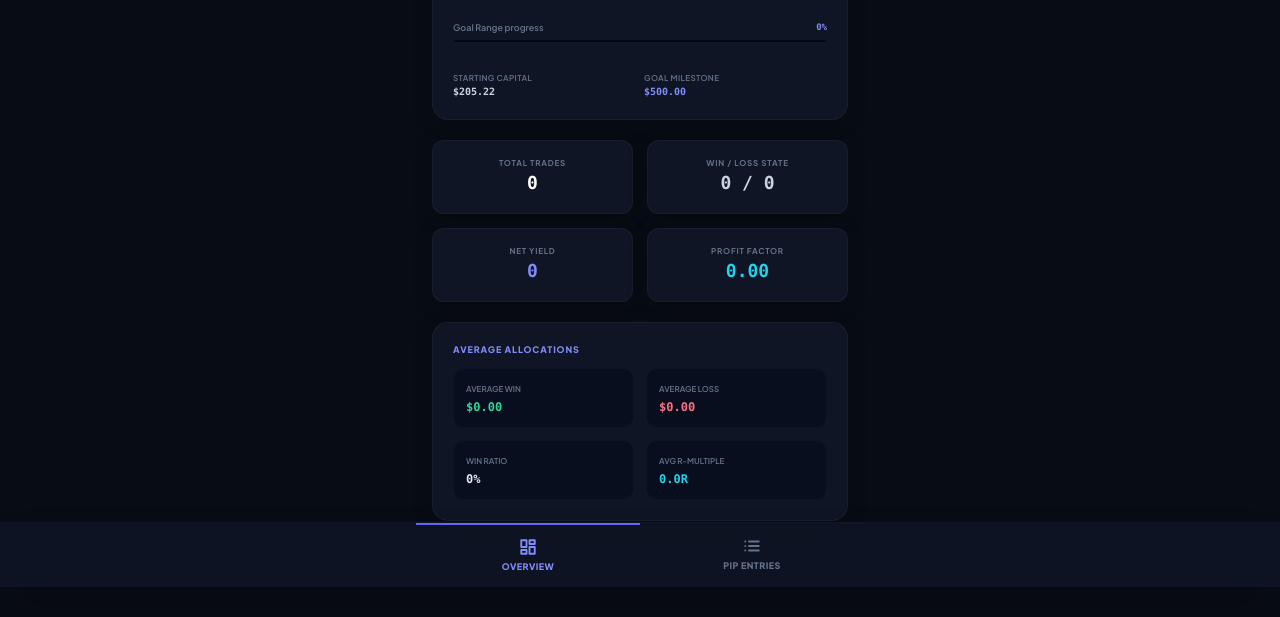
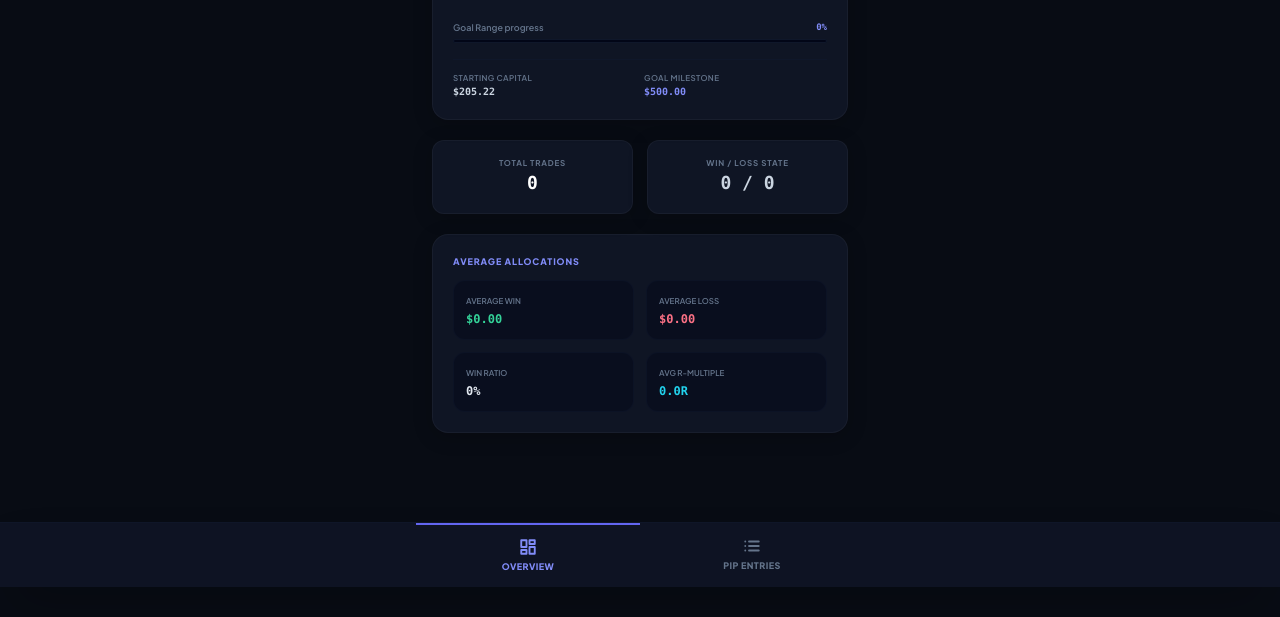
Before and after one commit to AlgoNeel/Challenge1, a plain HTML site: page index.html in a window 1280 px wide. Shown: the part 213-830 px from the top of the page. After the commit the page ends 800 px from the top, so only its background shows below. Drawn offline with nearby package versions, Linux system fonts and the light colour scheme.

Commit message:
Update index.html

```diff
--- a/index.html
+++ b/index.html
@@ -140,14 +140,6 @@
                 <div class="app-card p-4 rounded-xl text-center space-y-1">
                     <span class="text-[8px] font-bold text-slate-500 uppercase tracking-widest block">Win / Loss State</span>
                     <span id="statWinLoss" class="text-lg font-bold font-mono text-slate-300">0 / 0</span>
-                </div>
-                <div class="app-card p-4 rounded-xl text-center space-y-1">
-                    <span class="text-[8px] font-bold text-slate-500 uppercase tracking-widest block">Net Yield</span>
-                    <span id="statTotalPips" class="text-lg font-bold font-mono text-indigo-400">0</span>
-                </div>
-                <div class="app-card p-4 rounded-xl text-center space-y-1">
-                    <span class="text-[8px] font-bold text-slate-500 uppercase tracking-widest block">Profit Factor</span>
-                    <span id="calcProfitFactor" class="text-lg font-bold font-mono text-cyan-400">0.00</span>
                 </div>
             </div>
 
@@ -445,7 +437,6 @@
             const percentageGrowth = appData.initialCapital > 0 ? ((totalNet / appData.initialCapital) * 100).toFixed(2) : "0.00";
             const winRatio = (wins + losses) > 0 ? Math.round((wins / (wins + losses)) * 100) : 0;
             const averageRValue = countREntries > 0 ? (sumRMultiple / countREntries).toFixed(1) : "0.0";
-            const profitFactor = totalLossesSum > 0 ? (totalProfitsSum / totalLossesSum).toFixed(2) : (totalProfitsSum > 0 ? "∞" : "0.00");
 
             const avgWin = wins > 0 ? (winPnlSum / wins).toFixed(2) : "0.00";
             const avgLoss = losses > 0 ? (lossPnlSum / losses).toFixed(2) : "0.00";
@@ -485,14 +476,9 @@
             document.getElementById('statTotalTrades').innerText = appData.trades.length;
             document.getElementById('statWinLoss').innerText = `${wins} / ${losses}`;
 
-            const pipsBadge = document.getElementById('statTotalPips');
-            pipsBadge.innerText = `${totalPips > 0 ? '+' : ''}${totalPips}`;
-            pipsBadge.className = `text-lg font-bold font-mono ${totalPips >= 0 ? 'text-indigo-400' : 'text-rose-400'}`;
-
             document.getElementById('statAvgR').innerText = `${averageRValue}R`;
 
             // Expand sub statistics parameters
-            document.getElementById('calcProfitFactor').innerText = profitFactor;
             document.getElementById('calcWinRate').innerText = `${winRatio}%`;
             document.getElementById('calcAvgWin').innerText = `$${avgWin}`;
             document.getElementById('calcAvgLoss').innerText = `$${avgLoss}`;
```
